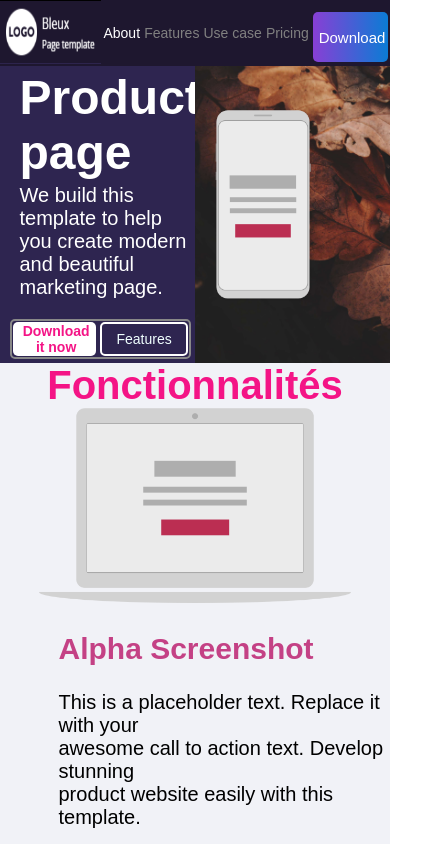
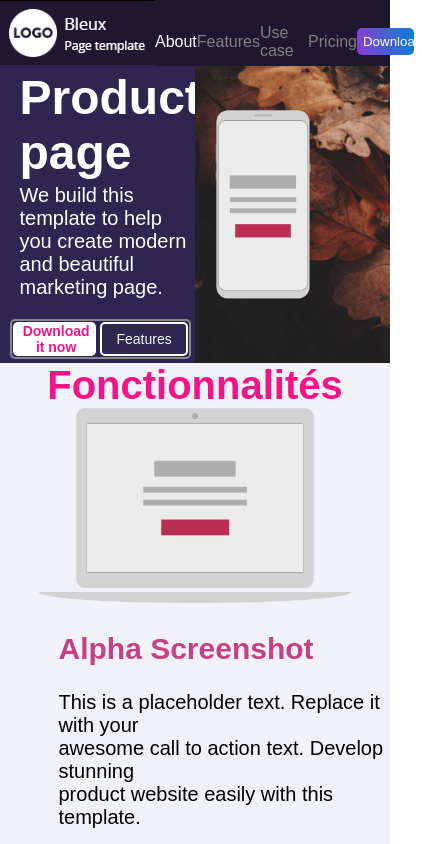
Before and after one commit to svargasc/Page-Bleux, a plain HTML site: page index.html in a window 390 px wide. Shown: the top 844 px of the page, 422 px wide, since content can reach past the window. Drawn offline with Linux system fonts and the light colour scheme.

Commit message:
finish the project

```diff
--- a/css/style.css
+++ b/css/style.css
@@ -546,51 +546,45 @@ footer p{
     }
 }
 
-@media screen and (max-width: 480px){
+@media screen and (max-width: 600px){
     body{
         margin: 0;
         padding: 0;
     }
-    .nav_bar img{
-        width: 26%;
-        height: 4rem;
-    }
-    .nav_bar ul li{
-        padding: 0;
-        margin: 0;
-    }
     .nav_bar{
         display: flex;
+        flex-direction: row;
+        padding: 0;
+        justify-content: space-around;
         width: 100%;
         background: #1E172F;
         color: rgb(255, 255, 255);
-        padding: 0;
     }
     .nav_bar nav{
         display: block;
+        justify-content: space-between;
         width: 100%;
-        padding: 0;
-        margin: 0;
     }
     .nav_bar ul{
         display: flex;
+        align-items: center;
+        justify-content: space-around;
         width: 100%;
         list-style: none;
         padding: 0;
         margin: 0;
-        padding-top: 1.4%;
-        padding-bottom: 1.4%;
-        font-size: 14px;
+    }
+    .nav_bar ul li{
+        padding-left: 0;
+        padding-right: 0;
+        margin: 0;
+        margin-top: 24px;
     }
     nav ul button{
-        width: 26%;
-        height: 50px;
-        border: none;
-        color: white;
-        border-radius: 5px;
-        background: linear-gradient(to right,#883fd5,#0b7cd5);
-        font-size: 15px;
-        padding: 2%;
+        width: 22%;
+        padding: 6px;
+        margin: 0;
+        margin-top: 22px;
     }
 
     #aside1{
```
